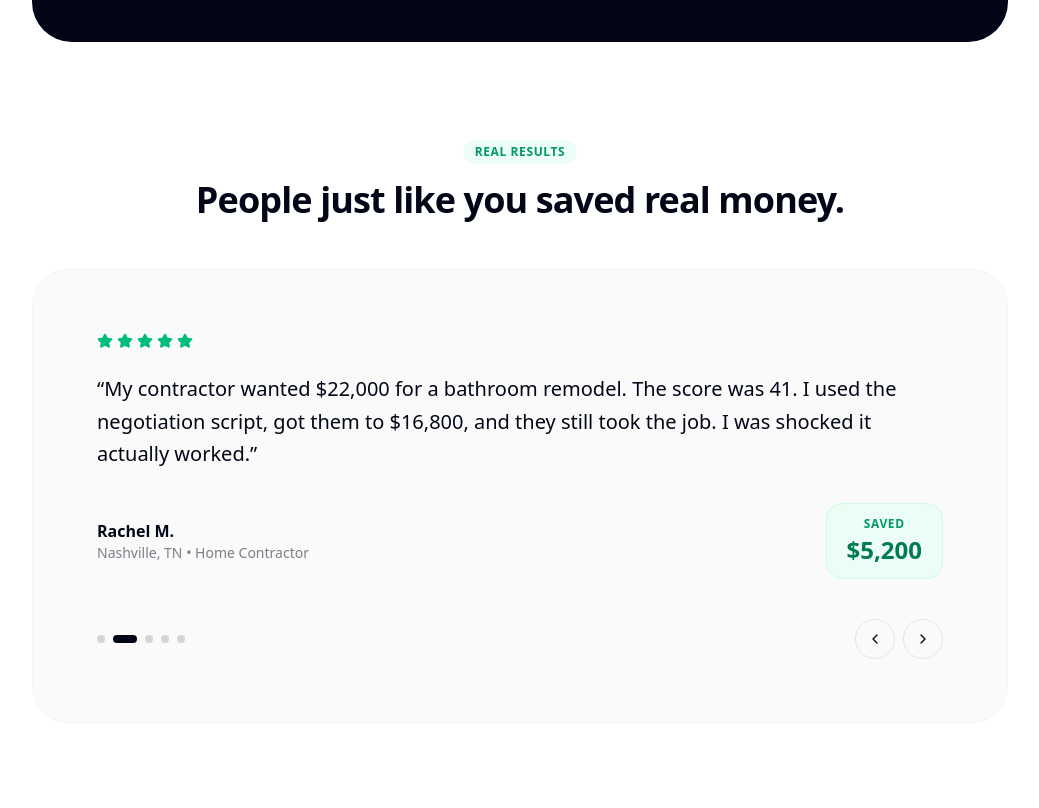
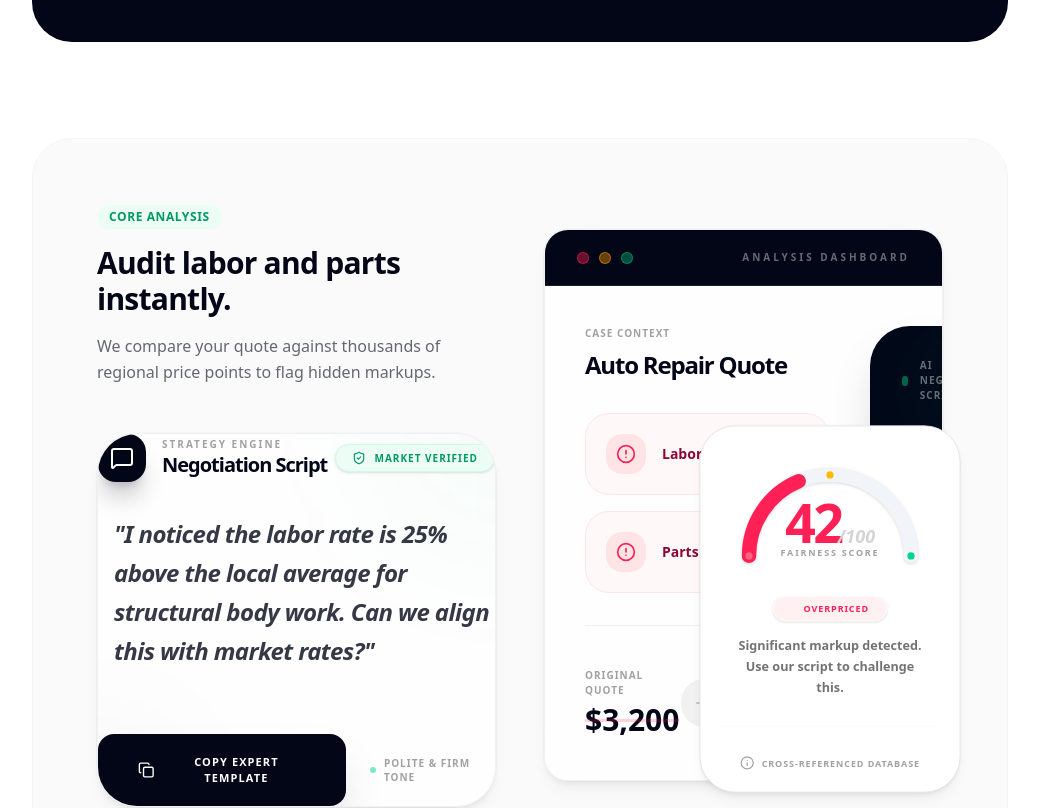
Before and after one commit to noutpelgrim/fairdealcheck, a Next.js app: page / in a window 1280 px wide. Shown: the part 6458-7266 px from the top of the page, without its empty margins (120-1159 px from the left). Built offline with nearby package versions, Linux system fonts and the light colour scheme.

Commit message:
remove old TestimonialsCarousel section

```diff
--- a/src/app/page.tsx
+++ b/src/app/page.tsx
@@ -8,7 +8,6 @@ import { Button } from "@/components/ui/Button";
 import { FairnessGauge } from "@/components/landing/FairnessGauge";
 import { AnalysisPreview } from "@/components/landing/AnalysisPreview";
 import { NegotiationScript } from "@/components/landing/NegotiationScript";
-import { TestimonialsCarousel } from "@/components/landing/TestimonialsCarousel";
 import { HowItWorksDeep } from "@/components/landing/HowItWorksDeep";
 import { TestimonialsSection } from "@/components/landing/TestimonialsSection";
 import { DemoVideo } from "@/components/landing/DemoVideo";
@@ -205,8 +204,6 @@ export default function Home() {
             </div>
           </div>
         </section>
-        {/* Testimonials Carousel */}
-        <TestimonialsCarousel />
         {/* Product Preview Section */}
         <section className="pb-32 px-6 max-w-5xl mx-auto">
           <div className="relative bg-neutral-50 rounded-[40px] p-8 md:p-16 border border-neutral-100 overflow-hidden">
```
Also changed, not shown: commit_msg.txt (deleted).
